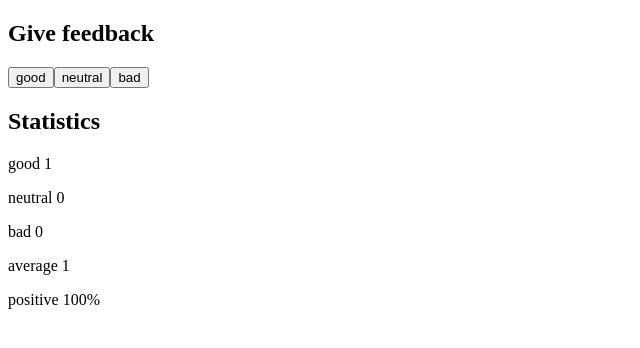
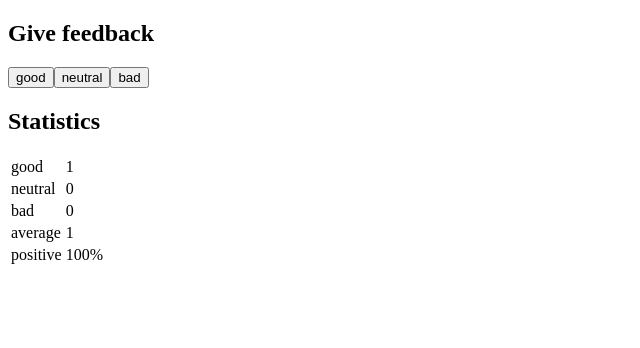
Before and after one commit to Heir-of-God/fullstack-course, a React (Vite) app in the folder part1/exercises/unicafe/: page / in a window 1280 px wide. Both pictures are taken after a click on the button "good". Shown: the top 348 px of the page, without its empty margins (0-640 px from the left). Built offline with nearby package versions, Linux system fonts and the light colour scheme.

Commit message:
feat: statistics as a table, completed exercise 1.11

```diff
--- a/part1/exercises/unicafe/src/App.jsx
+++ b/part1/exercises/unicafe/src/App.jsx
@@ -11,9 +11,10 @@ function Button({ onClick, text }) {
 
 function StatisticsLine({ text, value }) {
   return (
-    <p>
-      {text} {value}
-    </p>
+    <tr>
+      <td>{text}</td>
+      <td>{value}</td>
+    </tr>
   );
 }
 
@@ -29,7 +30,7 @@ function Statistics({
     return (
       <>
         <Title titleText={statisticText} />
-        <StatisticsLine text="No feedback was given" value="" />
+        <p>No feedback was given</p>
       </>
     );
   }
@@ -49,6 +50,8 @@ function Statistics({
   return (
     <>
       <Title titleText={statisticText} />
+      <table>
+        <tbody>
           <StatisticsLine text={feedbackOptions[0]} value={goodCounter} />
           <StatisticsLine text={feedbackOptions[1]} value={neutralCounter} />
           <StatisticsLine text={feedbackOptions[2]} value={badCounter} />
@@ -57,6 +60,8 @@ function Statistics({
             text={positiveFeedbackPercantageText}
             value={positiveFeedbackPercantage}
           />
+        </tbody>
+      </table>
     </>
   );
 }
```
Lines whose indentation alone changed are shown as unchanged.
